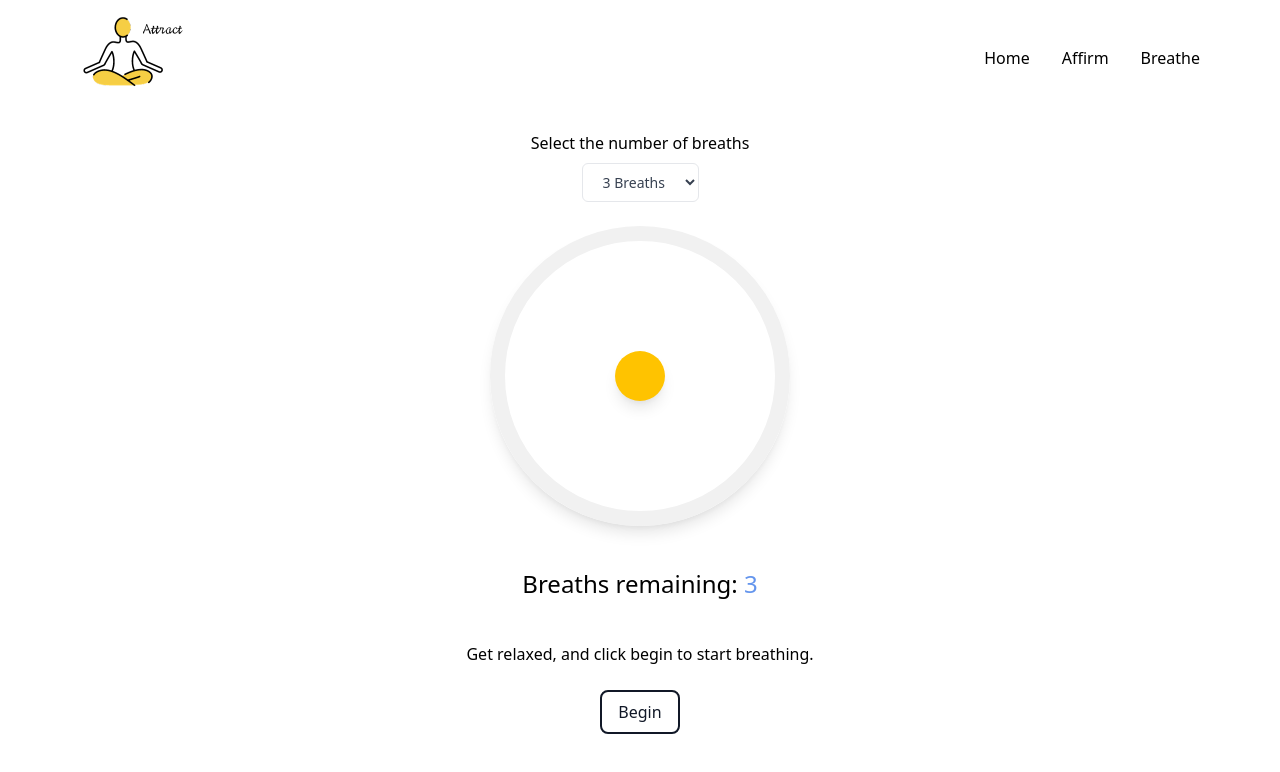
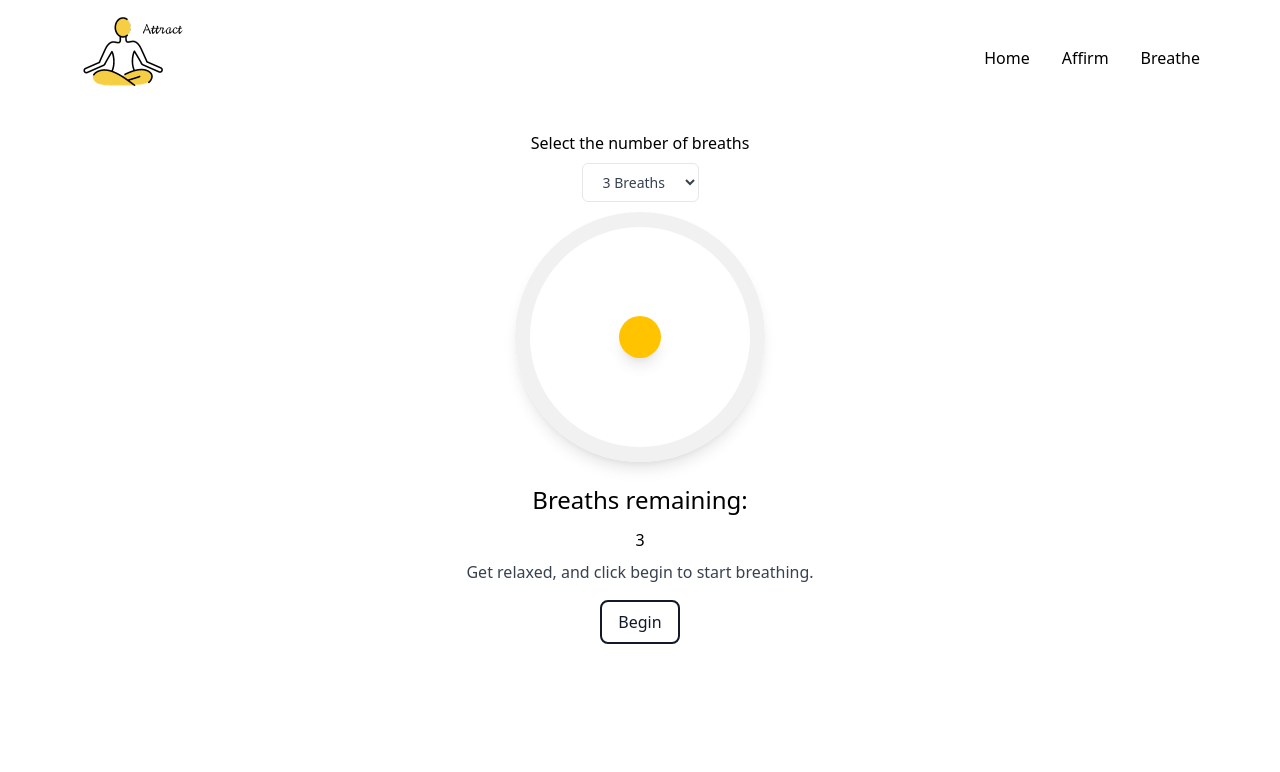
Before and after one commit to Selamkd/Attract, a Next.js app in the folder attract/: page /breath in a window 1280 px wide. Shown: the top 772 px of the page. Built offline with nearby package versions, Linux system fonts and the light colour scheme.

Commit message:
scorll issue fixed on both pages

```diff
--- a/attract/components/AffirmCard.jsx
+++ b/attract/components/AffirmCard.jsx
@@ -39,7 +39,7 @@ const AffirmCard = () => {
           <div className="w-full">
             <p className="text-md text-[#ffc300] font-bold text-center">
               <button
-                className="rounded-lg px-4 py-2 border-2 border-gray-900 text-gray-900 hover:text-[#6495ED] duration-300"
+                className="rounded-lg px-4 py-2 border-2 border-gray-900 text-gray-900 hover:text-[] duration-300"
                 onClick={getRandomAffirmation}
               >
                 Get Affirmation
--- a/attract/components/BreathCard.jsx
+++ b/attract/components/BreathCard.jsx
@@ -121,7 +121,7 @@ const BreathCard = () => {
   return (
     <div className="min-h-screen flex flex-col justify-start items-center mt-4">
       <h4 className="mb-2">Select the number of breaths </h4>
-      <div className="input mb-6">
+      <div className="input mb-2">
         <select
           className="inline-flex justify-center w-full px-4 py-2 text-sm font-medium leading-5 text-gray-700 transition  duration-150 ease-in-out bg-white border rounded-md hover:text-gray-500 focus:outline-none focus:border-blue-300 focus:shadow-outline-blue active:bg-gray-50 active:text-gray-800"
           onChange={handleUserInput}
@@ -148,11 +148,9 @@ const BreathCard = () => {
           }`}
         ></div>
       </div>
-      <p class="breaths">
-        Breaths remaining:{' '}
-        <span className="breaths-text text-[#6495ED]">{breathsLeft}</span>
-      </p>
-      <p className="my-4">{instructions}</p>
+      <p class="breaths">Breaths remaining: </p>
+      <span className="breaths-text text-[#]">{breathsLeft}</span>
+      <p className="my-2  text-gray-700 ">{instructions}</p>
       <button
         className={`start-button ${
           isBreathing ? 'button-inactive' : ''
--- a/attract/pages/breath.jsx
+++ b/attract/pages/breath.jsx
@@ -3,9 +3,17 @@ import { Inter } from 'next/font/google';
 import Header from '../components/Header';
 import MainCard from '../components/Maincard';
 import BreathCard from '../components/BreathCard';
+import { useEffect } from 'react';
 const inter = Inter({ subsets: ['latin'] });
 
 export default function BreathPage() {
+  useEffect(() => {
+    document.body.classList.add('disable-scroll');
+
+    return () => {
+      document.body.classList.remove('disable-scroll');
+    };
+  }, []);
   return (
     <main className="breath-page">
       <Header />
--- a/attract/styles/globals.css
+++ b/attract/styles/globals.css
@@ -57,12 +57,13 @@ body {
   justify-content: center;
   align-items: center;
   position: relative;
-  margin-bottom: 40px;
+  margin-bottom: 20px;
+  margin-top: 2px;
 }
 
 .circle-outline {
-  width: 300px;
-  height: 300px;
+  width: 250px;
+  height: 250px;
   border-radius: 50%;
   background-color: transparent;
   border: 15px solid #f1f1f1;
@@ -71,8 +72,8 @@ body {
 }
 
 .circle-progress {
-  width: 50px;
-  height: 50px;
+  width: 42px;
+  height: 42px;
   position: absolute;
   background-color: #ffc300;
   border-radius: 50%;
@@ -97,7 +98,7 @@ body {
 }
 .breaths {
   text-align: center;
-  margin-bottom: 24px;
+  margin-bottom: 10px;
   font-size: 24px;
 }
 body.disable-scroll {
--- a/attract/tailwind.config.js
+++ b/attract/tailwind.config.js
@@ -14,5 +14,28 @@ module.exports = {
       },
     },
   },
-  plugins: [],
-}
+  plugins: [
+    function ({ addUtilities }) {
+      const newUtilities = {
+        '.chalk-underline': {
+          position: 'relative',
+          display: 'inline-block',
+          textDecoration: 'none',
+          color: 'yellow', // Set your desired text color
+        },
+        '.chalk-underline': {
+          content: '""',
+          position: 'absolute',
+          bottom: '-2px', // Adjust as needed
+          left: '0',
+          width: '100%',
+          height: '2px',
+          backgroundColor: 'red', // Set your desired chalk underline color
+          opacity: '0.7', // Adjust opacity as needed
+          zIndex: '-1',
+        },
+      };
+      addUtilities(newUtilities, ['before', 'after']);
+    },
+  ],
+};
--- a/attract/utils/supabase.js
+++ b/attract/utils/supabase.js
@@ -0,0 +1 @@
+import {createClient} from '@supabase/supabase-js'
```
